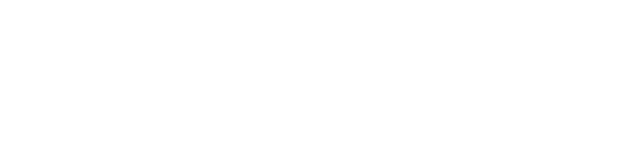
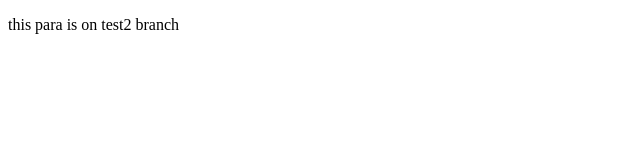
Before and after one commit to mohitkumar00002/localRepo, a plain HTML site: page index.html in a window 1280 px wide. Shown: the whole page, without its empty margins (0-640 px from the left). Drawn offline with Linux system fonts and the light colour scheme.

Commit message:
add new text

```diff
--- a/index.html
+++ b/index.html
@@ -6,6 +6,6 @@
     <title>Document</title>
 </head>
 <body>
-
+    <p>this para is on test2 branch</p>
 </body>
 </html>
```
